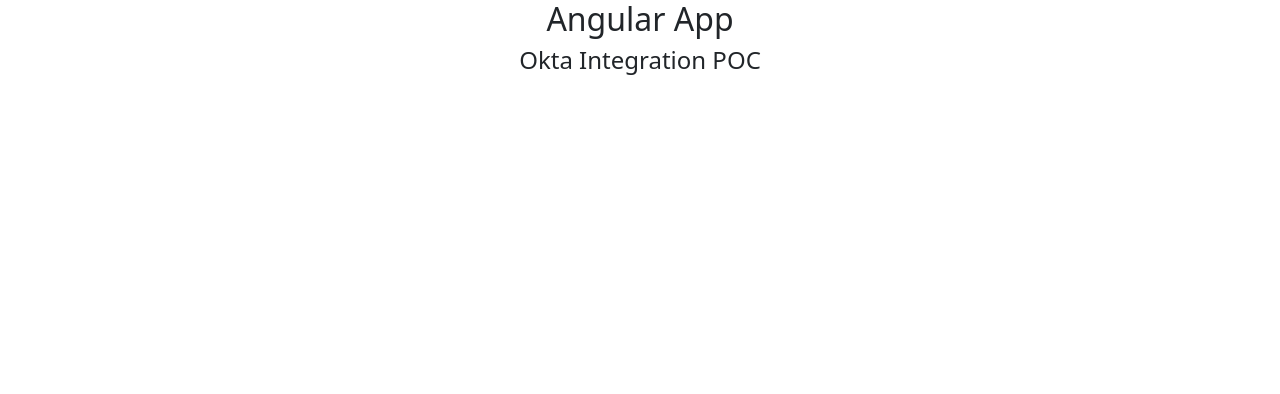
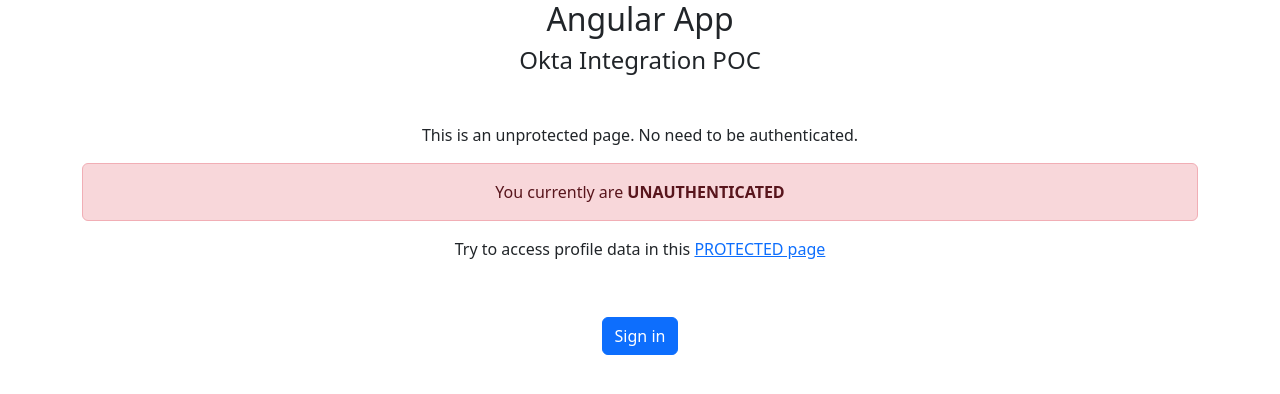
Before and after one commit to DenysXavier/angular-okta-poc, an Angular app in the folder angular-okta-ui/: page / in a window 1280 px wide. Shown: the top 394 px of the page. Built offline with nearby package versions, Linux system fonts and the light colour scheme.

Commit message:
Laid out the unprotected page

```diff
--- a/angular-okta-ui/src/app/app.routes.ts
+++ b/angular-okta-ui/src/app/app.routes.ts
@@ -1,3 +1,6 @@
 import { Routes } from '@angular/router';
+import { UnprotectedComponent } from './unprotected/unprotected.component';
 
-export const routes: Routes = [];
+export const routes: Routes = [
+    { path: '', component: UnprotectedComponent }
+];
--- /dev/null
+++ b/angular-okta-ui/src/app/unprotected/unprotected.component.html
@@ -0,0 +1,11 @@
+<p>This is an unprotected page. No need to be authenticated.</p>
+<div class="alert {{ getAlertType() }}">
+    You currently are <b>{{ UserCurrentStateDescription }}</b>
+</div>
+<p>Try to access profile data in this <a href="/profile">PROTECTED page</a></p>
+<p>&nbsp;</p>
+@if (isAuthenticated) {
+<button (click)="signOut()"> Sign out </button>
+} @else {
+<button (click)="signIn()" class="btn btn-primary"> Sign in </button>
+}
--- /dev/null
+++ b/angular-okta-ui/src/app/unprotected/unprotected.component.ts
@@ -0,0 +1,24 @@
+import { Component, OnInit } from '@angular/core';
+
+@Component({
+  selector: 'app-unprotected',
+  imports: [],
+  templateUrl: './unprotected.component.html',
+  styleUrl: './unprotected.component.css'
+})
+export class UnprotectedComponent {
+  UserCurrentStateDescription = 'UNAUTHENTICATED';
+  isAuthenticated = false;
+
+  public getAlertType(): string {
+    return "alert-danger";
+  }
+
+  public signIn(): void {
+    throw new Error('Method not implemented.');
+  }
+
+  public signOut(): void {
+    throw new Error('Method not implemented.');
+  }
+}
```
Also changed, not shown: angular-okta-ui/src/app/unprotected/unprotected.component.css (added).
